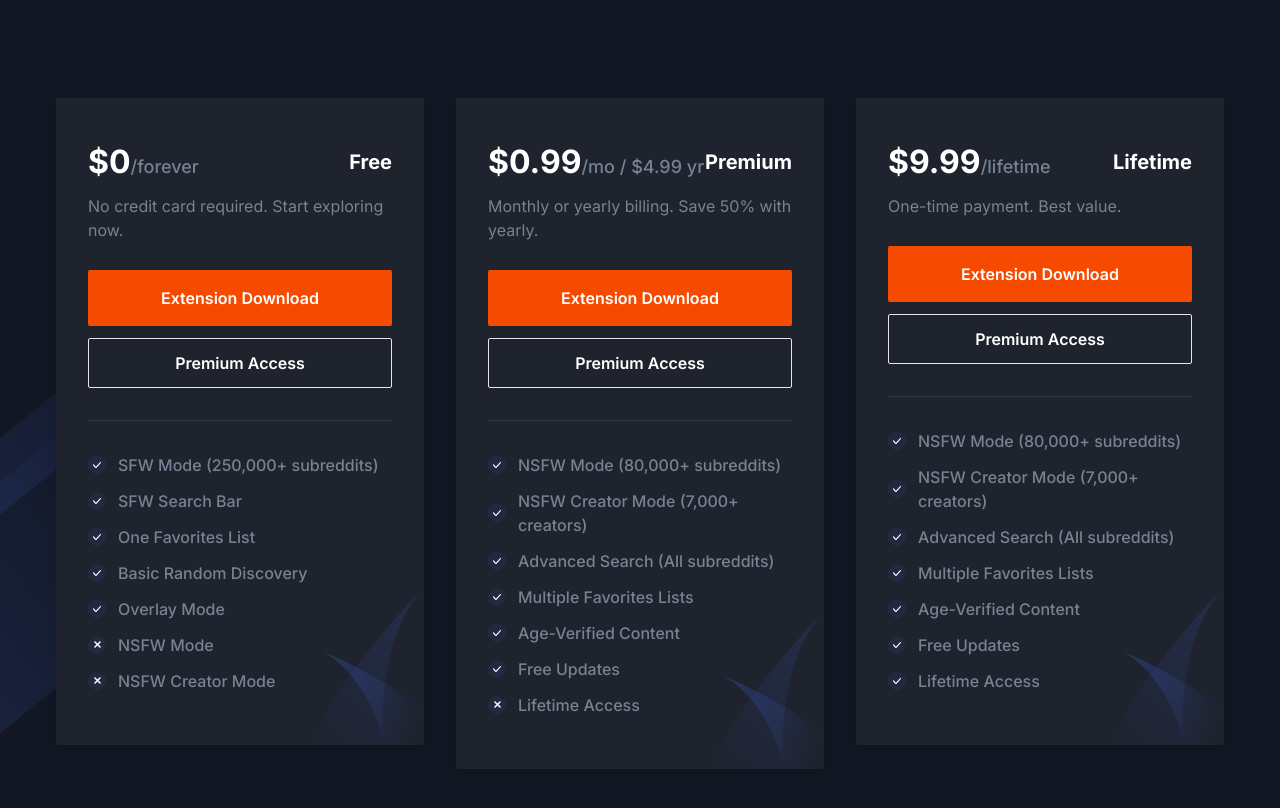
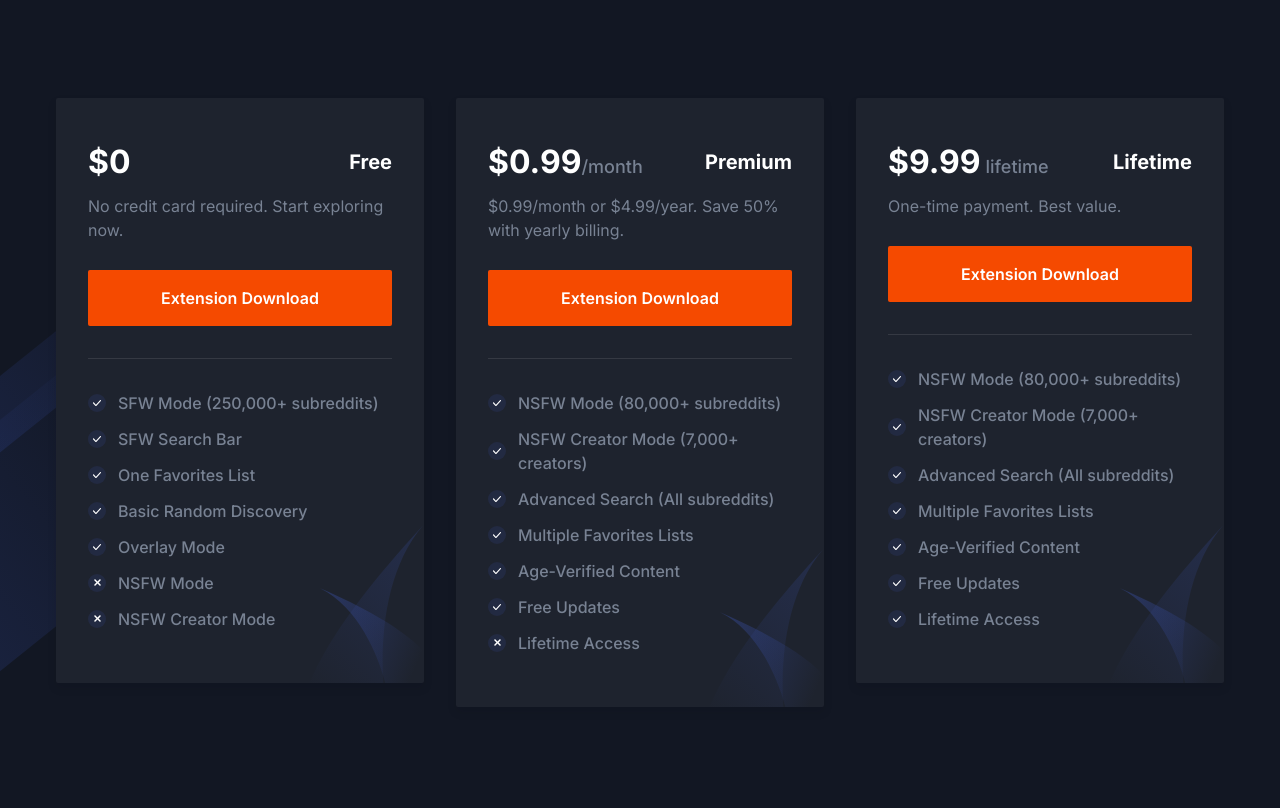
Before and after one commit to bboelkow/Random-Reddit-Stumbler-Website, a Next.js app: page / in a window 1280 px wide. Shown: the part 5400-6208 px from the top of the page. Built offline with nearby package versions, Linux system fonts and the light colour scheme.

Commit message:
Update pricing display and remove premium access button
- Removed premium access button from pricing boxes
- Improved pricing format clarity for monthly/yearly options
- Enhanced price display logic for different duration types
- Cleaned up unused imports

```diff
--- a/src/components/Pricing/PricingBox.tsx
+++ b/src/components/Pricing/PricingBox.tsx
@@ -1,4 +1,4 @@
-import React, { useRef } from "react";
+import React from "react";
 
 const PricingBox = (props: {
   price: string;
@@ -18,24 +18,22 @@ const PricingBox = (props: {
     }
   };
 
-  const handlePremiumAccess = () => {
-    if (typeof window !== 'undefined') {
-      window.open(
-        "https://extensionpay.com/extension/random-reddit-stumbler/choose-plan?api_key=12057d33-a93d-491a-bf6c-462cc58e5f8e",
-        "_blank"
-      );
-    }
-  };
+
 
   return (
     <div className="w-full">
       <div className="shadow-three hover:shadow-one dark:bg-gray-dark dark:shadow-two dark:hover:shadow-gray-dark relative z-10 rounded-xs bg-white px-8 py-10">
         <div className="flex items-center justify-between">
           <h3 className="price mb-2 text-[32px] font-bold text-black dark:text-white">
-            $<span className="amount">{price}</span>
-            <span className="time text-body-color text-lg font-medium">
-              /{duration}
-            </span>
+            ${price}
+            {duration !== "lifetime" && duration !== "forever" && (
+              <span className="time text-body-color text-lg font-medium">
+                /{duration}
+              </span>
+            )}
+            {duration === "lifetime" && (
+              <span className="time text-body-color text-lg font-medium"> lifetime</span>
+            )}
           </h3>
           <h4 className="text-dark mb-2 text-xl font-bold dark:text-white">
             {packageName}
@@ -49,13 +47,6 @@ const PricingBox = (props: {
             onClick={handleExtensionDownload}
           >
             Extension Download
-          </button>
-          <button
-            type="button"
-            className="bg-secondary/80 hover:shadow-signUp w-full items-center justify-center rounded-xs p-3 text-base font-semibold text-secondary border border-secondary transition duration-300 ease-in-out dark:text-white text-black cursor-pointer"
-            onClick={handlePremiumAccess}
-          >
-            Premium Access
           </button>
         </div>
         <div>{children}</div>
--- a/src/components/Pricing/index.tsx
+++ b/src/components/Pricing/index.tsx
@@ -31,8 +31,8 @@ const Pricing = () => {
           <PricingBox
             packageName="Premium"
             price="0.99"
-            duration="mo / $4.99 yr"
-            subtitle="Monthly or yearly billing. Save 50% with yearly."
+            duration="month"
+            subtitle="$0.99/month or $4.99/year. Save 50% with yearly billing."
           >
             <OfferList text="NSFW Mode (80,000+ subreddits)" status="active" />
             <OfferList text="NSFW Creator Mode (7,000+ creators)" status="active" />
```
